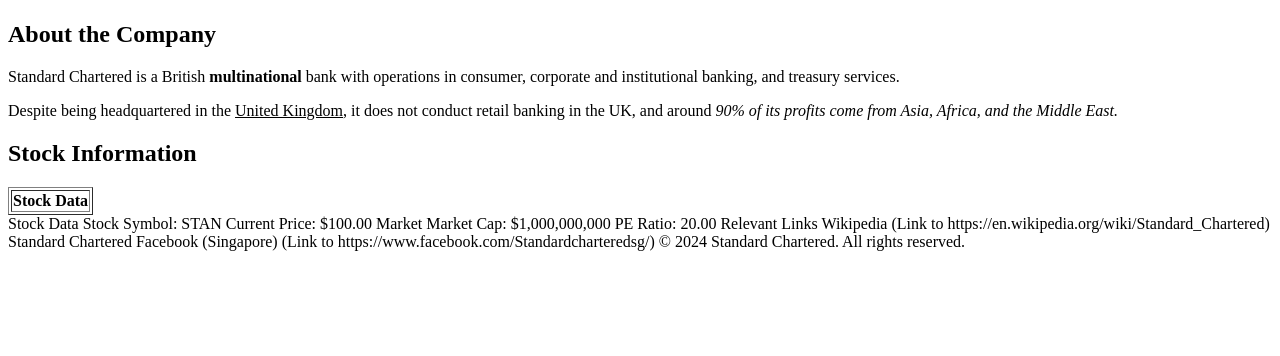
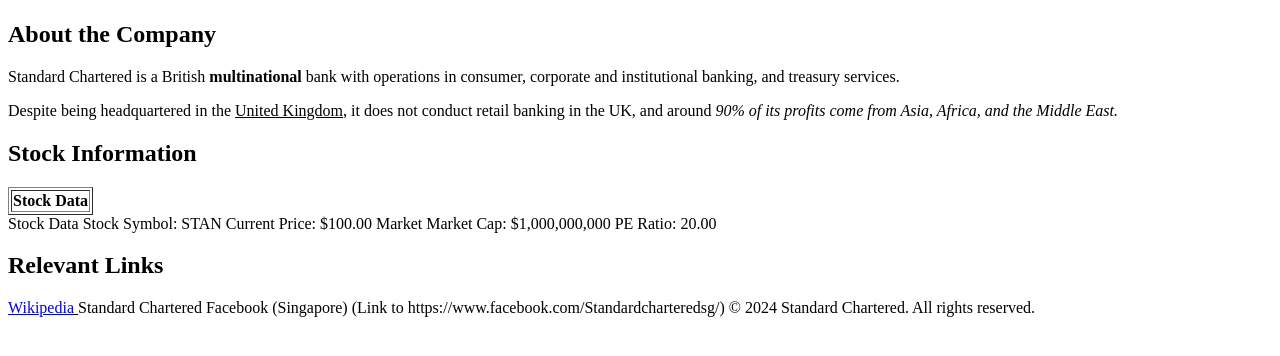
Before and after one commit to ClarenceNSC/ClarenceNgShaoChung, a plain HTML site: page assignment1/assignment_1.html in a window 1280 px wide. Shown: the part 206-562 px from the top of the page. Drawn offline with Linux system fonts and the light colour scheme; files whose address does not match are found by name.

Commit message:
url link

```diff
--- a/assignment1/assignment_1.html
+++ b/assignment1/assignment_1.html
@@ -38,8 +38,11 @@
         $1,000,000,000
         PE Ratio:
         20.00
-        Relevant Links
-        Wikipedia (Link to https://en.wikipedia.org/wiki/Standard_Chartered)
+        <h2>Relevant Links  </h2>
+        <u>
+        <a href = "https://en.wikipedia.org/wiki/Standard_Chartered"> Wikipedia</a>
+        </u>
+
         Standard Chartered Facebook (Singapore) (Link to https://www.facebook.com/Standardcharteredsg/)
         &copy; 2024 Standard Chartered. All rights reserved.
     </body>
```
